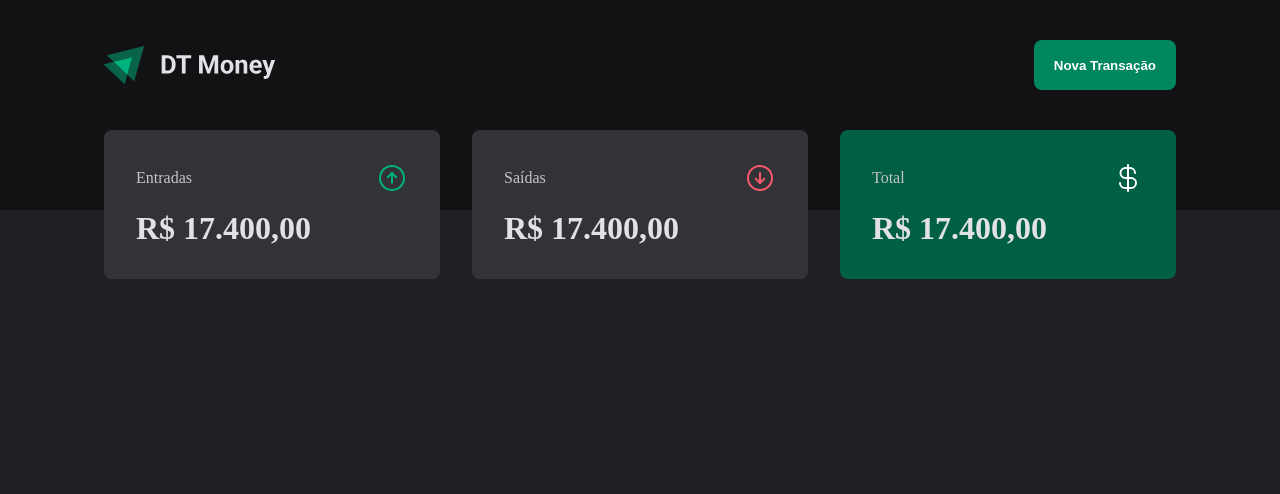
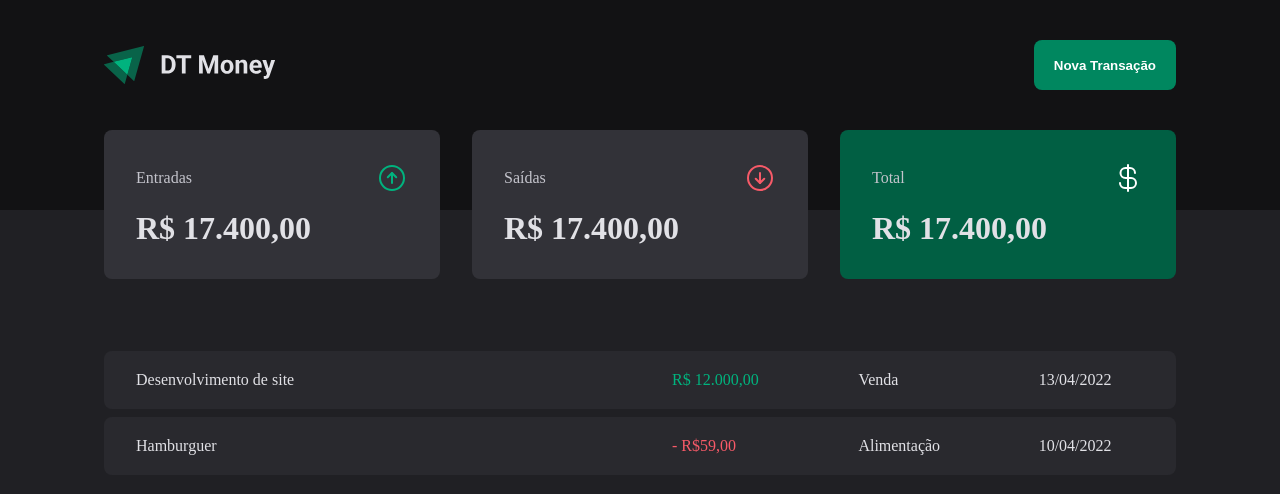
Before and after one commit to PedroFurlann/dt-money, a React (Vite) app: page / in a window 1280 px wide. Shown: the top 494 px of the page. Built offline with nearby package versions, Linux system fonts and the light colour scheme.

Commit message:
Create transactions table

```diff
--- a/src/pages/Transactions/index.tsx
+++ b/src/pages/Transactions/index.tsx
@@ -1,11 +1,39 @@
 import { Header } from '../../components/Header'
 import { Summary } from '../../components/Summary'
+import {
+  PriceHighLight,
+  TransactionsContainer,
+  TransactionsTable,
+} from './styles'
 
 export function Transactions() {
   return (
     <div>
       <Header />
       <Summary />
+
+      <TransactionsContainer>
+        <TransactionsTable>
+          <tbody>
+            <tr>
+              <td width="50%">Desenvolvimento de site</td>
+              <td>
+                <PriceHighLight variant="income">R$ 12.000,00</PriceHighLight>
+              </td>
+              <td>Venda</td>
+              <td>13/04/2022</td>
+            </tr>
+            <tr>
+              <td width="50%">Hamburguer</td>
+              <td>
+                <PriceHighLight variant="outcome">- R$59,00</PriceHighLight>
+              </td>
+              <td>Alimentação</td>
+              <td>10/04/2022</td>
+            </tr>
+          </tbody>
+        </TransactionsTable>
+      </TransactionsContainer>
     </div>
   )
 }
--- a/src/pages/Transactions/styles.ts
+++ b/src/pages/Transactions/styles.ts
@@ -0,0 +1,41 @@
+import styled from 'styled-components'
+
+export const TransactionsContainer = styled.main`
+  width: 100%;
+  max-width: 1120px;
+  margin: 4rem auto 0;
+  padding: 0 1.5rem;
+`
+
+export const TransactionsTable = styled.table`
+  width: 100%;
+  border-collapse: separate;
+  border-spacing: 0 0.5rem;
+  margin-top: 1.5rem;
+
+  td {
+    padding: 1.25rem 2rem;
+    background: ${(props) => props.theme['gray-700']};
+
+    &:first-child {
+      border-top-left-radius: 8px;
+      border-bottom-left-radius: 8px;
+    }
+
+    &:last-child {
+      border-top-right-radius: 8px;
+      border-bottom-right-radius: 8px;
+    }
+  }
+`
+
+interface PriceHighLightProps {
+  variant: 'income' | 'outcome'
+}
+
+export const PriceHighLight = styled.span<PriceHighLightProps>`
+  color: ${(props) =>
+    props.variant === 'income'
+      ? props.theme['green-300']
+      : props.theme['red-300']};
+`
```
Also changed, not shown: src/styles/themes/default.ts (line endings or trailing spaces).
